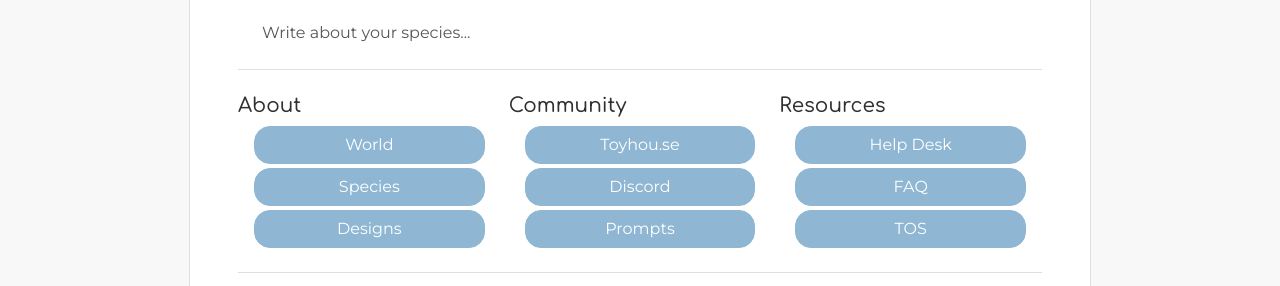
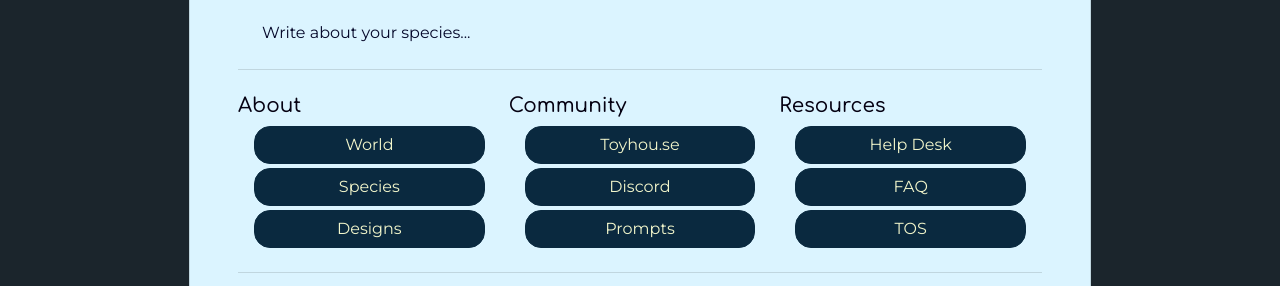
Before and after one commit to PlanetLumica/wooowoooooo, a plain HTML site: page index.html in a window 1280 px wide. Shown: the part 480-766 px from the top of the page. Drawn offline with nearby package versions, Linux system fonts and the light colour scheme; no server answers.

Commit message:
Add files via upload
css

```diff
--- a/includes/header.html
+++ b/includes/header.html
@@ -2,7 +2,7 @@
     <div class="container">
 
         <!-- Brand -->
-        <a class="navbar-brand" href="index.html"><i class="fa-regular fa-mask-snorkel"></i> Deal Breakers</a>
+        <a class="navbar-brand" href="index.html"><i class="fa-solid fa-fish"></i> Deal Breakers</a>
 
         <!-- Toggle -->
         <button class="navbar-toggler" type="button" data-toggle="collapse" data-target="#charadexnav">
--- a/index.html
+++ b/index.html
@@ -12,7 +12,7 @@
     <!-- ----------------------------------------------------------------- -->
     <link rel="shortcut icon" type="image/png" href="assets/favicon.png" />
     <title>Deal Breakers</title>
-    <meta property="title" content="Charadex" />
+    <meta property="title" content="Deal Breakers" />
     <meta property="type" content="website" />
     <meta property="url" content="https://www.dealbreakers.com/" />
     <meta property="image" content="assets/meta.png" />
--- a/styles/charadex.css
+++ b/styles/charadex.css
@@ -15,8 +15,8 @@ body {
   /* ============================================================= */
   /* Primary Color
   ================================================================ */
-  --cd-primary-color:                    #8FB7D4;
-  --cd-primary-text-color:               #fff;
+  --cd-primary-color:                    #0a293f;
+  --cd-primary-text-color:               #f2f6cb;
 
   /* ============================================================= */
   /* Secondary Color
@@ -27,9 +27,9 @@ body {
   /* ============================================================= */
   /* Backgrounds
   ================================================================ */
-  --cd-body-background-color:            #f8f8f8;
-  --cd-content-background-color:         #ffffff;
-  --cd-faded-background-color:           #f8f8f8;
+  --cd-body-background-color:            #1b252c;
+  --cd-content-background-color:         #dbf4ff;
+  --cd-faded-background-color:           #ffffff;
 
   /* Background Extras */
   --cd-body-background-image:             url();
@@ -37,8 +37,8 @@ body {
   /* ============================================================= */
   /* Text
   ================================================================ */
-  --cd-body-text-color:                  #303030;
-  --cd-faded-text-color:                 #575757;
+  --cd-body-text-color:                  #050112;
+  --cd-faded-text-color:                 #05082a;
 
   /* ============================================================= */
   /* Borders
@@ -51,8 +51,8 @@ body {
   /* ============================================================= */
   /* Navbar
   ================================================================ */
-  --cd-navbar-background-color:          #222222;
-  --cd-navbar-brand-color:               var(--cd-primary-color);
+  --cd-navbar-background-color:          #040216;
+  --cd-navbar-brand-color:               var(--cd-primary-text-color);
   --cd-navbar-brand-color-hover:         var(--cd-secondary-color);
   --cd-navbar-text-color:                var(--cd-content-background-color);
   --cd-navbar-link-color:                var(--cd-navbar-text-color);
--- a/styles/config.js
+++ b/styles/config.js
@@ -87,7 +87,7 @@ let options = {
         logSheetPage: sheetPages.inventoryLog,
 
         itemAmount: 24,
-        sortTypes: ['Currency', 'MYO Slot', 'Pet', 'Trait', 'Misc'],
+        sortTypes: ['Currency', 'MYO Slot', 'Trait', 'Misc'],
 
         searchFilterParams: ['Username'],
 
```
Also changed, not shown: 404.html (+1 -1 lines), faq.html (+1 -1 lines), inventories.html (+1 -1 lines), items.html (+1 -1 lines), masterlist.html (+1 -1 lines), prompts.html (+1 -1 lines), species.html (+1 -1 lines), staff.html (+1 -1 lines), terms.html (+1 -1 lines), traits.html (+1 -1 lines), world.html (+1 -1 lines).
